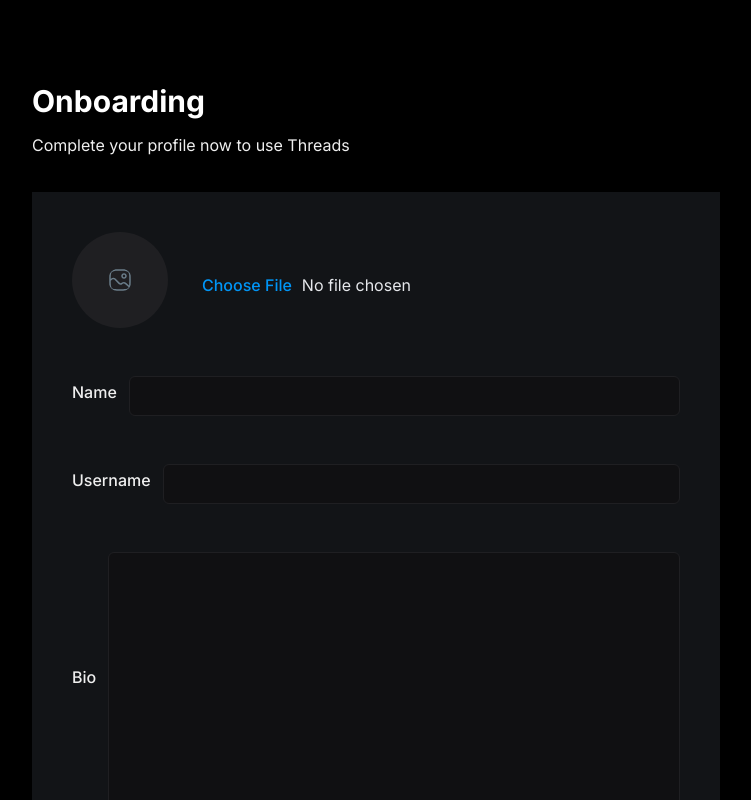
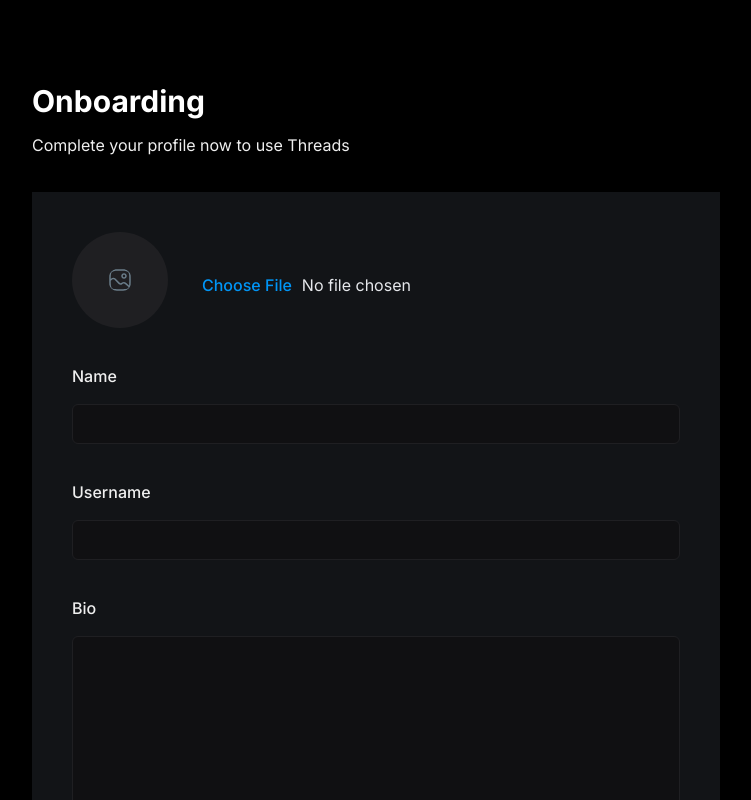
Before and after one commit to MmmarRTha/threads, a Next.js app: page /onboarding in a window 1280 px wide. Shown: the top 800 px of the page, without its empty margins (264-1015 px from the left). Built offline with nearby package versions, Linux system fonts and the light colour scheme; no server answers.

Commit message:
- update: main - added changes to UI form labels, added changes to next config file to show image.

```diff
--- a/components/forms/AccountProfile.tsx
+++ b/components/forms/AccountProfile.tsx
@@ -35,10 +35,10 @@
     const form = useForm({
         resolver: zodResolver(UserValidation) ,
         defaultValues: {
-            profile_photo: '',
-            name: '',
-            username: '',
-            bio: '',
+            profile_photo: user?.image || "",
+            name: user?.name || "",
+            username: user?.username || "",
+            bio: user?.bio || ""
         }
     })
 
@@ -99,11 +99,11 @@
                     control={form.control}
                     name="name"
                     render={({ field }) => (
-                        <FormItem className="flex items-center gap-3 w-full">
+                        <FormItem className="flex flex-col w-full gap-3">
                             <FormLabel className="text-base-semibold text-light-2">
                                 Name
                             </FormLabel>
-                            <FormControl className="flex-1 text-base-semibold text-gray-200">
+                            <FormControl>
                                 <Input
                                     type="text"
                                     className="account-form_input no-focus"
@@ -117,11 +117,11 @@
                     control={form.control}
                     name="username"
                     render={({ field }) => (
-                        <FormItem className="flex items-center gap-3 w-full">
+                        <FormItem className="flex flex-col w-full gap-3">
                             <FormLabel className="text-base-semibold text-light-2">
                                 Username
                             </FormLabel>
-                            <FormControl className="flex-1 text-base-semibold text-gray-200">
+                            <FormControl>
                                 <Input
                                     type="text"
                                     className="account-form_input no-focus"
@@ -135,11 +135,11 @@
                     control={form.control}
                     name="bio"
                     render={({ field }) => (
-                        <FormItem className="flex items-center gap-3 w-full">
+                        <FormItem className="flex flex-col gap-3 w-full">
                             <FormLabel className="text-base-semibold text-light-2">
                                 Bio
                             </FormLabel>
-                            <FormControl className="flex-1 text-base-semibold text-gray-200">
+                            <FormControl>
                                 <Textarea
                                     rows={10}
                                     className="account-form_input no-focus"
--- a/next.config.js
+++ b/next.config.js
@@ -1,4 +1,32 @@
 /** @type {import('next').NextConfig} */
-const nextConfig = {}
+const nextConfig = {
+    experimental: {
+      serverActions: true,
+      serverComponentsExternalPackages: ["mongoose"],
+    },
+    images: {
+      remotePatterns: [
+        {
+          protocol: "https",
+          hostname: "img.clerk.com",
+        },
+        {
+          protocol: "https",
+          hostname: "images.clerk.dev",
+        },
+        {
+          protocol: "https",
+          hostname: "uploadthing.com",
+        },
+        {
+          protocol: "https",
+          hostname: "placehold.co",
+        },
+      ],
+      typescript: {
+        ignoreBuildErrors: true,
+      },
+    },
+  };
 
-module.exports = nextConfig
+  module.exports = nextConfig;
```
